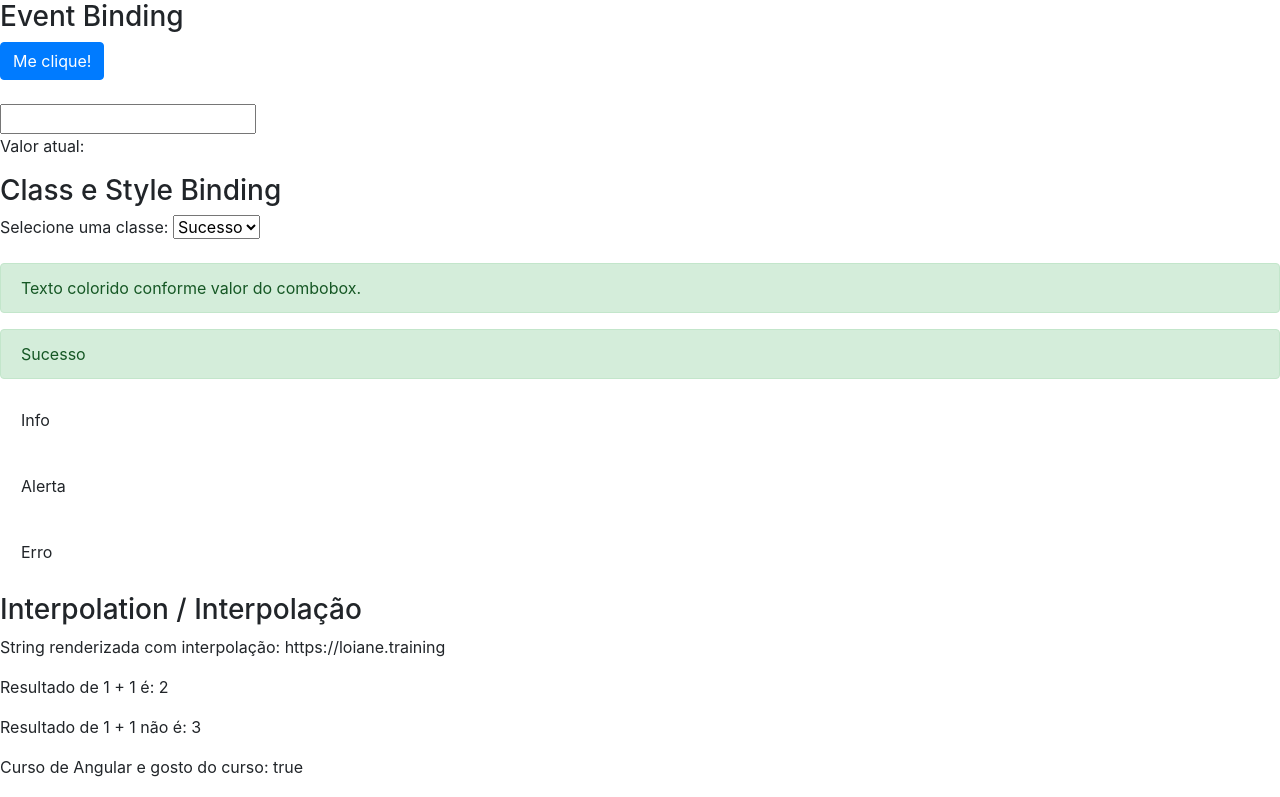
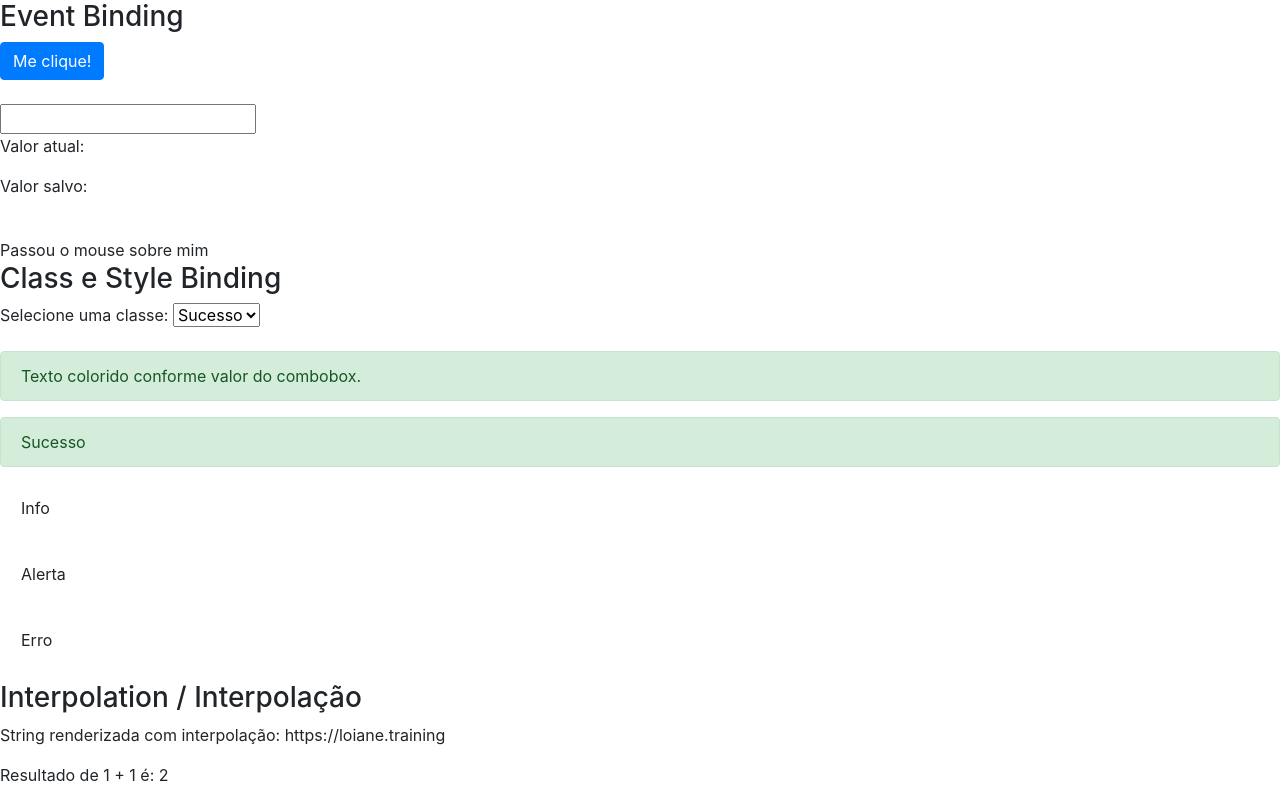
Before and after one commit to rafaelpeinado/treinamento-accenture, an Angular app in the folder angular/data-binding/: page / in a window 1280 px wide. Shown: the top 797 px of the page. Built offline with nearby package versions, Linux system fonts and the light colour scheme.

Commit message:
event binding

```diff
--- a/angular/data-binding/src/app/data-binding/data-binding.component.css
+++ b/angular/data-binding/src/app/data-binding/data-binding.component.css
@@ -0,0 +1,4 @@
+.highlight {
+  background-color: yellow;
+  font-weight: bold;
+}
--- a/angular/data-binding/src/app/data-binding/data-binding.component.html
+++ b/angular/data-binding/src/app/data-binding/data-binding.component.html
@@ -2,11 +2,29 @@
   <article>
     <h3>Event Binding</h3>
     <div>
+      <!--<button on-click="botaoClicado()" class="btn btn-primary">Me clique!</button>-->
       <button (click)="botaoClicado()" class="btn btn-primary">Me clique!</button>
       <br><br>
 
-      <input type="text" (keyup)="onKeyUp($event)">
+      <input type="text" (keyup)="onKeyUp($event)"
+             (keyup.enter)="salvarValor($event.target.value)"
+             (blur)="salvarValor(campoInput.value)"
+             #campoInput>
+      <!--
+      keyup: para ir guardando conforme vai escrevendo
+      keyup.enter: é salvo quando pressiona enter
+      blur: salva quando perde o foco do campo
+      -->
       <p>Valor atual: {{ valorAtual }}</p>
+      <p>Valor salvo: {{ valorSalvo }}</p>
+
+      <br>
+      <span (mouseover)="onMouseOverOut()"
+            (mouseout)="onMouseOverOut()"
+            [class.highlight]="isMouseOver">
+        Passou o mouse sobre mim
+      </span>
+
     </div>
   </article>
 
--- a/angular/data-binding/src/app/data-binding/data-binding.component.ts
+++ b/angular/data-binding/src/app/data-binding/data-binding.component.ts
@@ -12,6 +12,8 @@ export class DataBindingComponent implements OnInit {
   urlImagem = 'http://lorempixel.com/400/200/sports/';
 
   valorAtual = '';
+  valorSalvo = '';
+  isMouseOver = false;
 
   getValor(): number {
     return 1;
@@ -29,6 +31,14 @@ export class DataBindingComponent implements OnInit {
     this.valorAtual = (evento.target as HTMLInputElement).value;
   }
 
+  salvarValor(valor: string): any {
+    this.valorSalvo = valor;
+  }
+
+  onMouseOverOut(): any {
+    this.isMouseOver = !this.isMouseOver;
+  }
+
   constructor() { }
 
   ngOnInit(): void {
```
